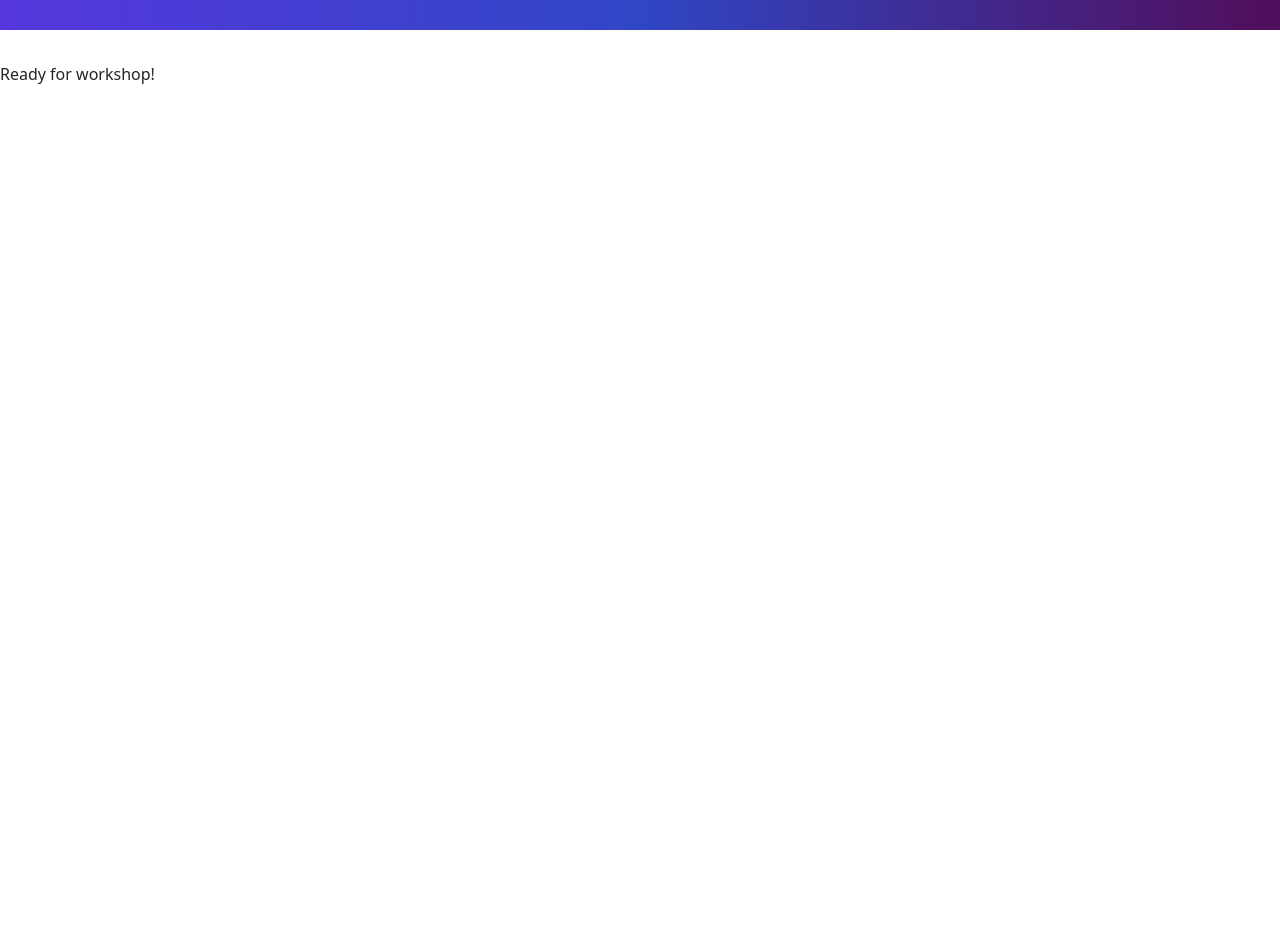
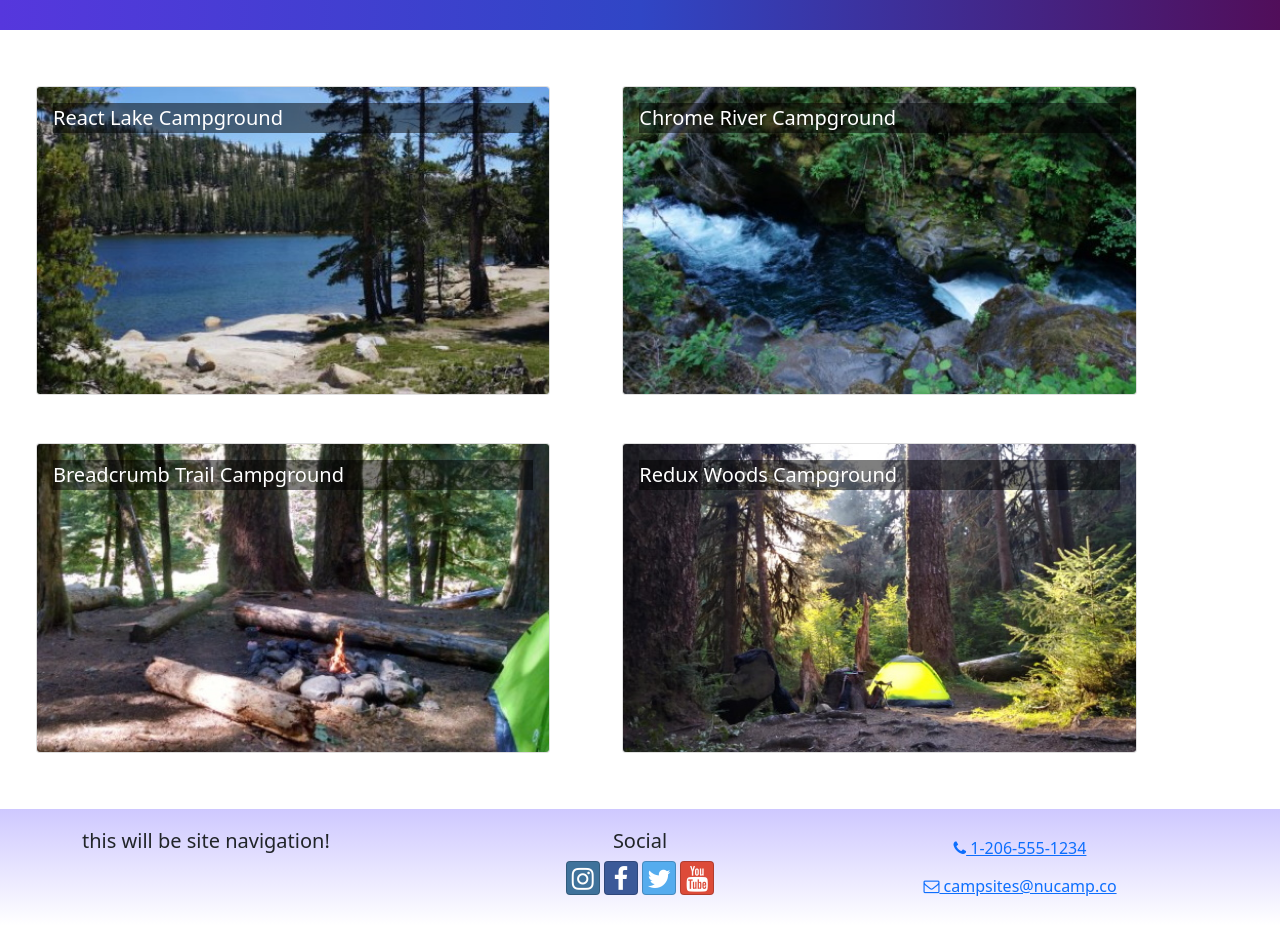
Before and after one commit to xoxoiindy/React-Project-App, a React (Create React App) app: page / in a window 1280 px wide. Shown: the part 98-1023 px from the top of the page. Before the commit the page ends 800 px from the top, so only its background shows below. Built offline with nearby package versions, Linux system fonts and the light colour scheme.

Commit message:
assignment changes 1

```diff
--- a/src/App.js
+++ b/src/App.js
@@ -1,21 +1,16 @@
-import React from 'react';
-import { Container, Navbar, NavbarBrand } from 'reactstrap';
-import NucampLogo from './app/assets/img/logo.png';
+import CampsitesList from './features/campsites/CampsitesList.js';
+import Header from './components/Header';
+import Footer from './components/Footer';
+
 import './App.css';
 
 function App() {
     return (
-    <div className="App">
-        <Navbar dark color='primary' sticky='top' expand='md'>
-            <Container>
-                <NavbarBrand href='/'>
-                    <img src={NucampLogo} alt='nucamp logo'/>
-
-                </NavbarBrand>
-            </Container>
-        </Navbar>
-        Ready for workshop!
-    </div>
+        <div >
+            <Header/>
+                <CampsitesList campsite={[]} />
+            <Footer/>
+        </div>
     );
 }
 
--- /dev/null
+++ b/src/components/Footer.js
@@ -0,0 +1,65 @@
+
+
+const Footer = () => {
+    return (
+        <footer className='site-footer'>
+            <div className='container'>
+                <div className='row'>
+                    <div className='col' xs={{ size: 4, offset: 1 }} sm='2'>
+                        <h5>this will be site navigation!</h5>
+                    </div>
+                    <div className='col text-center' xs='6' sm='3'>
+                        <h5>Social</h5>
+                            <a
+                                className='btn btn-social-icon btn-instagram'
+                                href='http://instagram.com/'
+                            >
+                                <i className='fa fa-instagram' />
+                            </a>{' '}
+                            <a
+                                className='btn btn-social-icon btn-facebook'
+                                href='http://www.facebook.com/'
+                            >
+                                <i className='fa fa-facebook' />
+                            </a>{' '}
+                            <a
+                                className='btn btn-social-icon btn-twitter'
+                                href='http://twitter.com/'
+                            >
+                                <i className='fa fa-twitter' />
+                            </a>{' '}
+                            <a
+                                className='btn btn-social-icon btn-google'
+                                href='http://youtube.com/'
+                            >
+                                <i className='fa fa-youtube' />
+                            </a>
+                    </div>
+                    <div className='col text-center'  sm='4'>
+                        <a
+                            role='button'
+                            className='btn btn-link'
+                            href='tel:+12065551234'
+                        >
+                            <i className='fa fa-phone' /> 1-206-555-1234
+                        </a>
+                        <br />
+                        <a
+                            role='button'
+                            className='btn btn-link'
+                            href='mailto:notreal@notreal.co'
+                        >
+                            <i className='fa fa-envelope-o' /> campsites@nucamp.co
+                        </a>
+
+                    </div>
+
+                </div>
+
+            </div>
+
+        </footer>
+    )
+}
+
+export default Footer;
--- /dev/null
+++ b/src/components/Header.js
@@ -0,0 +1,27 @@
+
+import React from 'react';
+import {Navbar, NavbarBrand} from 'reactstrap';
+import NucampLogo from '../app/assets/img/logo.png';
+
+
+
+const Header = () => {
+    return (
+        <div className="App">
+            <Navbar dark color='primary' sticky='top' expand='md'>
+
+                <NavbarBrand href='/'>
+                    <img src={NucampLogo} alt='nucamp logo' />
+                </NavbarBrand>
+
+            </Navbar>
+
+        </div>
+
+    );
+}
+
+
+
+
+export default Header;
--- /dev/null
+++ b/src/features/campsites/CampsiteCard.js
@@ -0,0 +1,24 @@
+import React from 'react';
+import {Card, CardImg, CardImgOverlay, CardTitle} from 'reactstrap';
+
+
+const CampsiteCard = props => {
+
+
+    return (
+        <Card>
+        <CardImg
+        width='100%'
+        src={props.campsite.image}
+        alt={props.campsite.name}
+        />
+
+        <CardImgOverlay>
+            <CardTitle>{props.campsite.name}</CardTitle>
+        </CardImgOverlay>
+        </Card>
+        );
+
+    }
+
+  export default CampsiteCard;
--- /dev/null
+++ b/src/features/campsites/CampsitesList.js
@@ -0,0 +1,20 @@
+import { CAMPSITES }  from '../../app/shared/CAMPSITES';
+import { Col, Row } from 'reactstrap';
+import CampsiteCard from "./CampsiteCard";
+
+const CampsitesList = () => {
+    return (
+        <Row className = 'ms-auto'>
+            {CAMPSITES.map((campsite) => {
+                return (
+                    <Col md='5' className='m-4' key={campsite.id}>
+                        <CampsiteCard campsite={campsite} />
+                    </Col>
+                );
+            })}
+        </Row>
+    );
+};
+
+
+export default CampsitesList;
```
